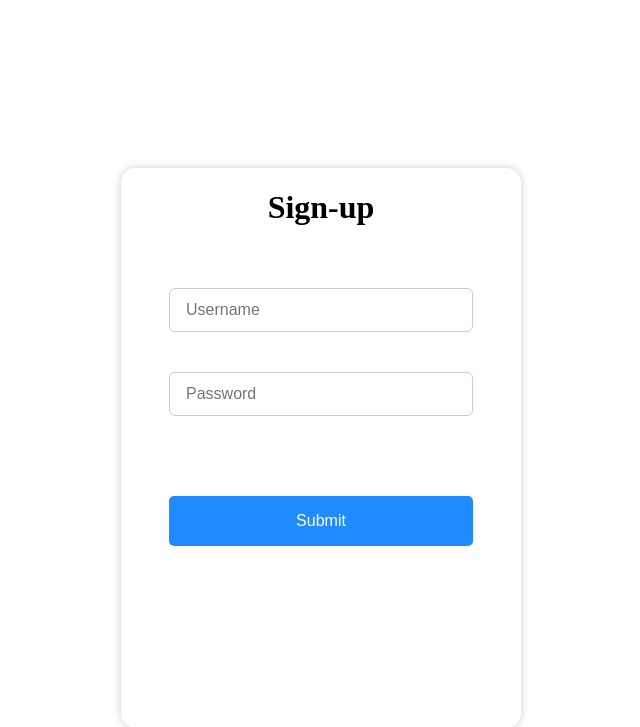
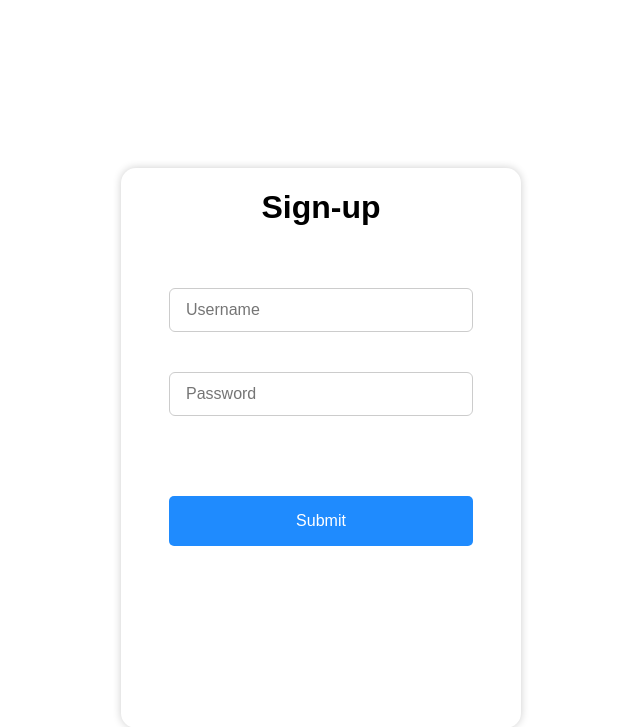
Before and after one commit to sink0001/Gamma-Dashboard, a Flask app: page /auth/signup in a window 1280 px wide. Shown: the top 727 px of the page, without its empty margins (319-959 px from the left). Run offline with Flask 3, Linux system fonts and the light colour scheme; some libraries are stand-ins or nearby versions.

Commit message:
make heading of signup/login form arial

```diff
--- a/frontend/static/auth/auth.css
+++ b/frontend/static/auth/auth.css
@@ -4,10 +4,14 @@ body {
     align-items: center;
 }
 
-
 button {
     font-family: arial;
 }
+
+h1 {
+    font-family: arial;
+}
+
 
 .auth-form {
     display: flex;
```
